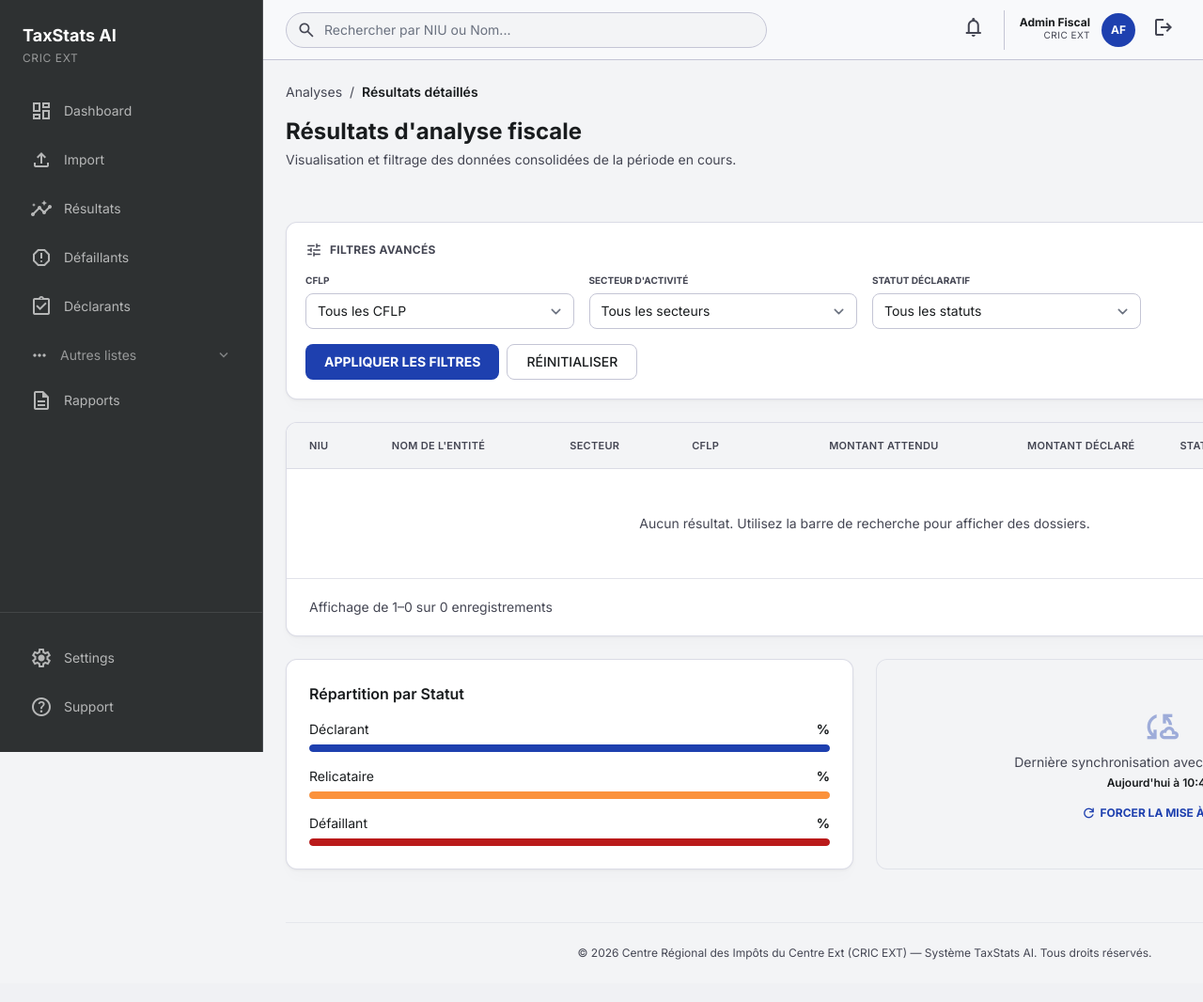
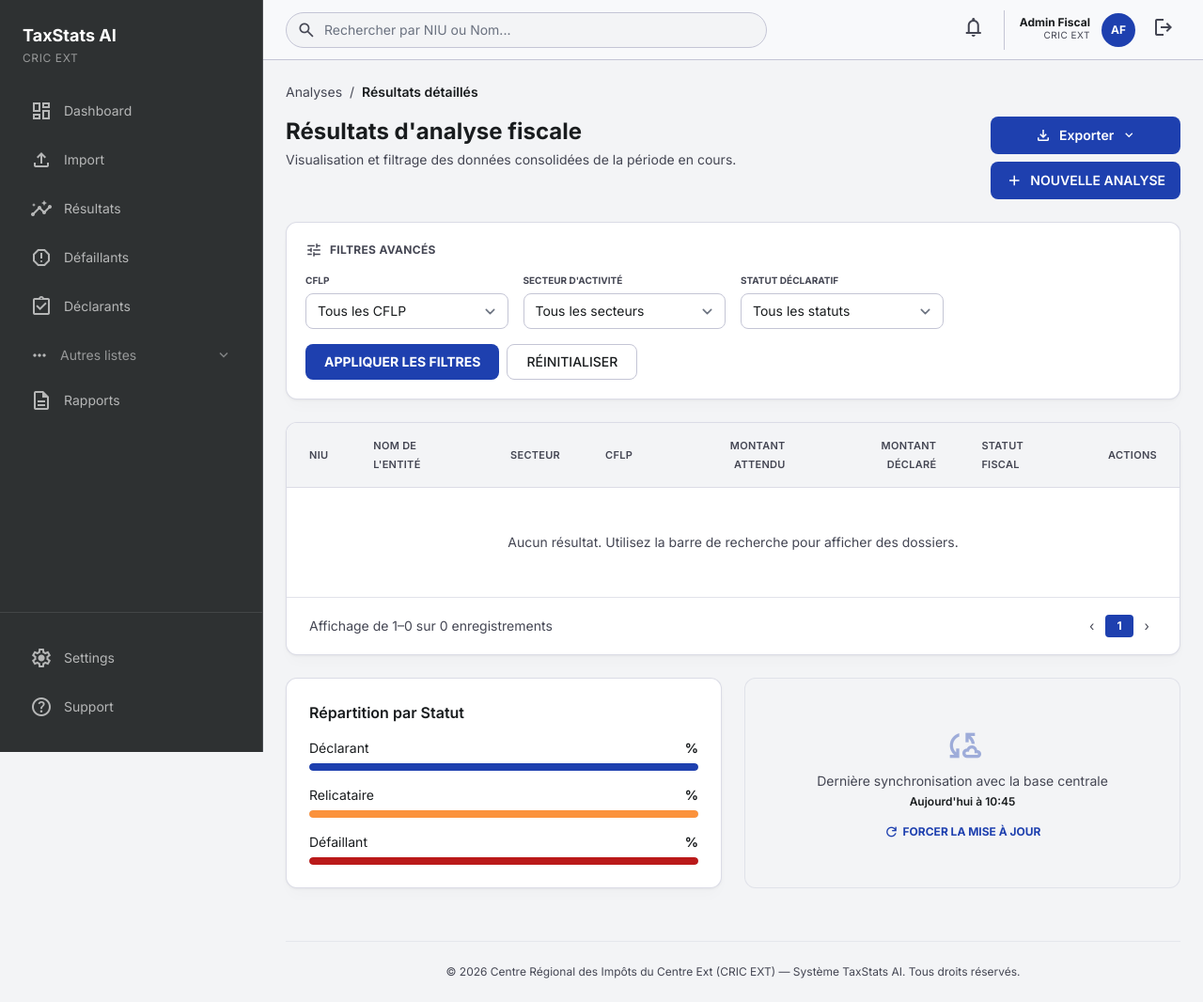
Before and after one commit to ngompeblondele16/fiscal-cric-ext, a Flask app: template templates/search.html in a window 1280 px wide. Shown: the whole page at 94% size. Before the commit the page ends 1021 px from the top, so only its background shows below. Run offline with Flask 2, Linux system fonts and the light colour scheme; the template is opened without the code that fills it, so the values that code supplies are empty; some libraries are stand-ins or nearby versions.

Commit message:
ajout responsive

```diff
--- a/templates/base.html
+++ b/templates/base.html
@@ -93,12 +93,25 @@
       #app-sidebar { transform: none !important; }
       #sidebar-overlay { display: none !important; }
     }
+    #app-content {
+      display: flex;
+      flex-direction: column;
+      min-height: 100vh;
+      min-width: 0;
+      width: 100%;
+    }
+    @media (min-width: 1024px) {
+      #app-content {
+        margin-left: 280px;
+        width: calc(100% - 280px);
+      }
+    }
     @media (max-width: 767px) {
-      header {
+      #app-content > header {
         padding-left: 0.75rem !important;
         padding-right: 0.75rem !important;
       }
-      main > div {
+      #app-content > main > div {
         padding-left: 0.75rem !important;
         padding-right: 0.75rem !important;
       }
@@ -182,8 +195,9 @@
   </div>
 </aside>
 
+<div id="app-content">
 <!-- Header -->
-<header class="h-14 sm:h-16 fixed top-0 left-0 right-0 lg:left-[280px] lg:w-auto bg-surface border-b border-outline-variant flex items-center justify-between gap-2 px-3 sm:px-6 z-30">
+<header class="h-14 sm:h-16 sticky top-0 shrink-0 bg-surface border-b border-outline-variant flex items-center justify-between gap-2 px-3 sm:px-6 z-30">
   <div class="flex items-center gap-2 flex-1 min-w-0 max-w-xl">
     <button type="button" id="sidebar-open"
             class="lg:hidden shrink-0 p-2 -ml-1 text-on-surface-variant hover:bg-surface-container-low rounded-lg"
@@ -257,8 +271,8 @@
 </header>
 
 <!-- Main -->
-<main class="lg:ml-[280px] pt-14 sm:pt-16 min-h-screen w-full">
-  <div class="max-w-[1440px] mx-auto px-3 py-4 sm:p-6">
+<main class="flex-1 min-w-0">
+  <div class="max-w-[1440px] mx-auto px-3 py-4 sm:p-6 w-full">
     {% with messages = get_flashed_messages() %}
       {% if messages %}
         {% for m in messages %}
@@ -277,6 +291,7 @@
   </footer>
   {% endblock %}
 </main>
+</div>
 
 {% block extra_js %}{% endblock %}
 <script>
```
